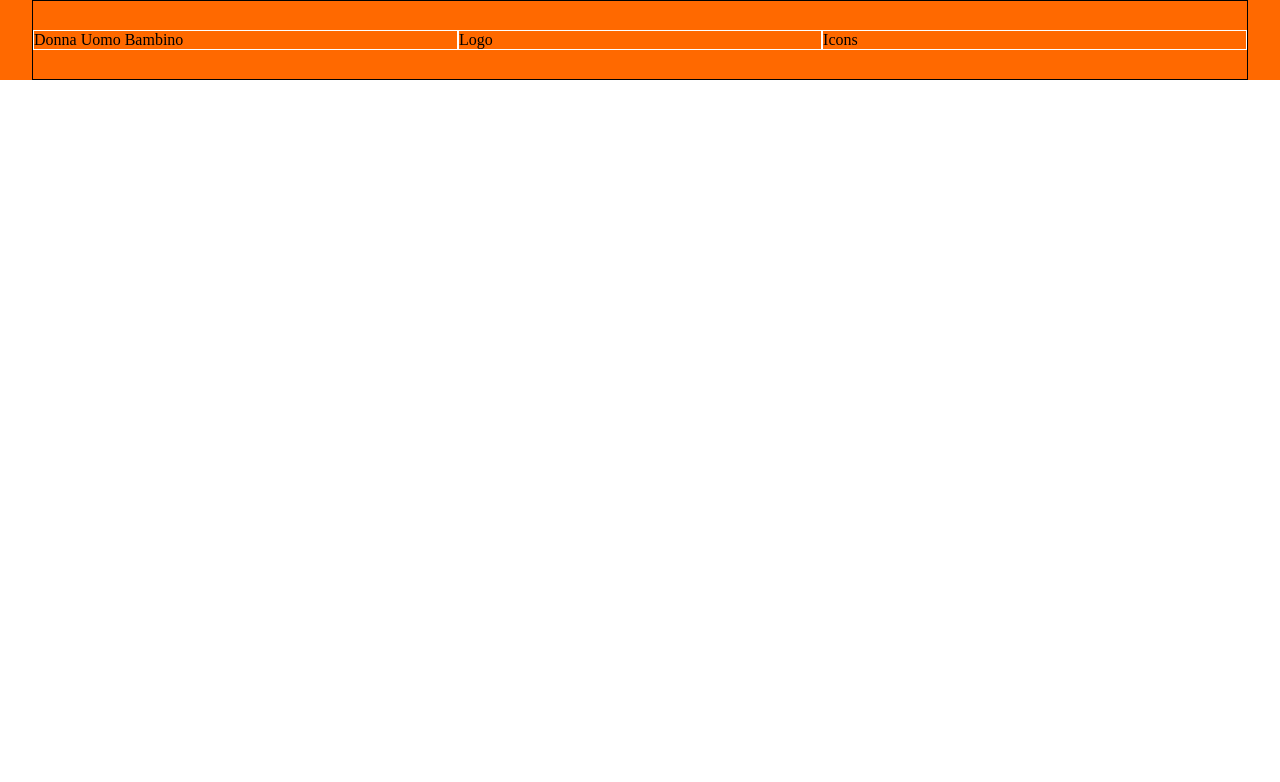
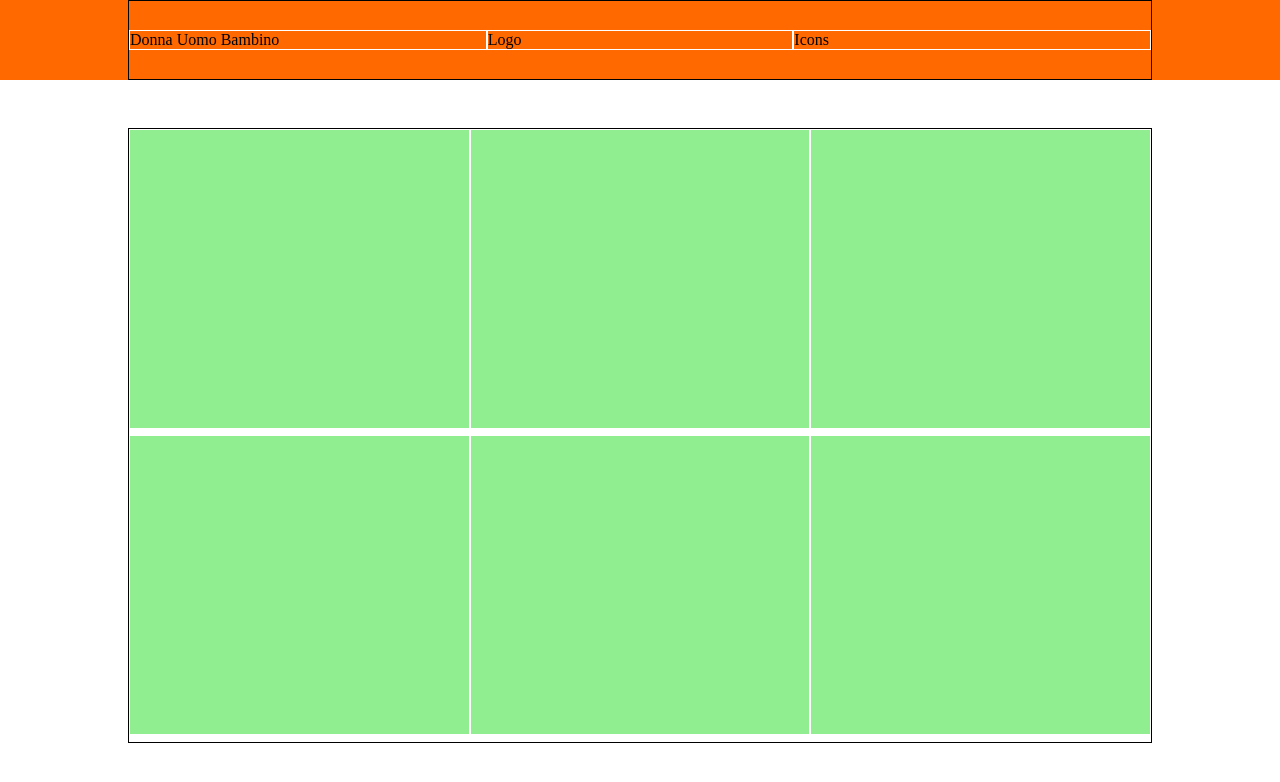
Before and after one commit to sder12/html-css-boolando, a plain HTML site: page index.html in a window 1280 px wide. Drawn offline with Linux system fonts and the light colour scheme.

Commit message:
Main color Layout 1/2

```diff
--- a/css/style.css
+++ b/css/style.css
@@ -8,53 +8,70 @@
 /* COMMON */
 .container {
   margin: 0 auto;
-  width: 95%;
+  width: 80%;
   /* DEBUG */
   border: 1px solid black;
   height: 100%;
 }
 
 html {
-  font-size: 62,5%;
+  font-size: 62, 5%;
 }
 
-img{
+img {
   max-width: 100%;
 }
 
+.mt {
+  margin-top: 3em;
+}
+
+
 /* Flex */
 
-.flex{
+.flex {
   display: flex;
 }
-.space-between{
+.space-between {
   justify-content: space-between;
 }
-.align-item-cent{
+.align-item-cent {
   align-items: center;
 }
-
+.wrap {
+  flex-wrap: wrap;
+}
 
 /* Typography */
 
 /* HEADER */
-header{
+header {
   height: 80px;
   background-color: #ff6900;
 }
 
-.header-nav, .header-icons{
+.header-nav,
+.header-icons {
   width: 35%;
   /* DEBUG */
   border: 1px solid white;
 }
 
-.header-logo{
+.header-logo {
   width: 30%;
   /* DEBUG */
   border: 1px solid white;
 }
 
+/* MAIN */
 
-/* MAIN */
+.cards {
+  height: 300px;
+  width: calc(100% / 3);
+  margin-bottom: 0.4em;
+  /* DEBUG */
+  border: 1px solid white;
+  background-color: lightgreen;
+}
+
 /* FOOTER */
--- a/index.html
+++ b/index.html
@@ -36,6 +36,14 @@
 
   <!-- Main -->
   <main>
+    <div class="container flex wrap mt">
+      <div class="cards"></div>
+      <div class="cards"></div>
+      <div class="cards"></div>
+      <div class="cards"></div>
+      <div class="cards"></div>
+      <div class="cards"></div>
+    </div>
   </main>
   <!-- End Main -->
 
```
